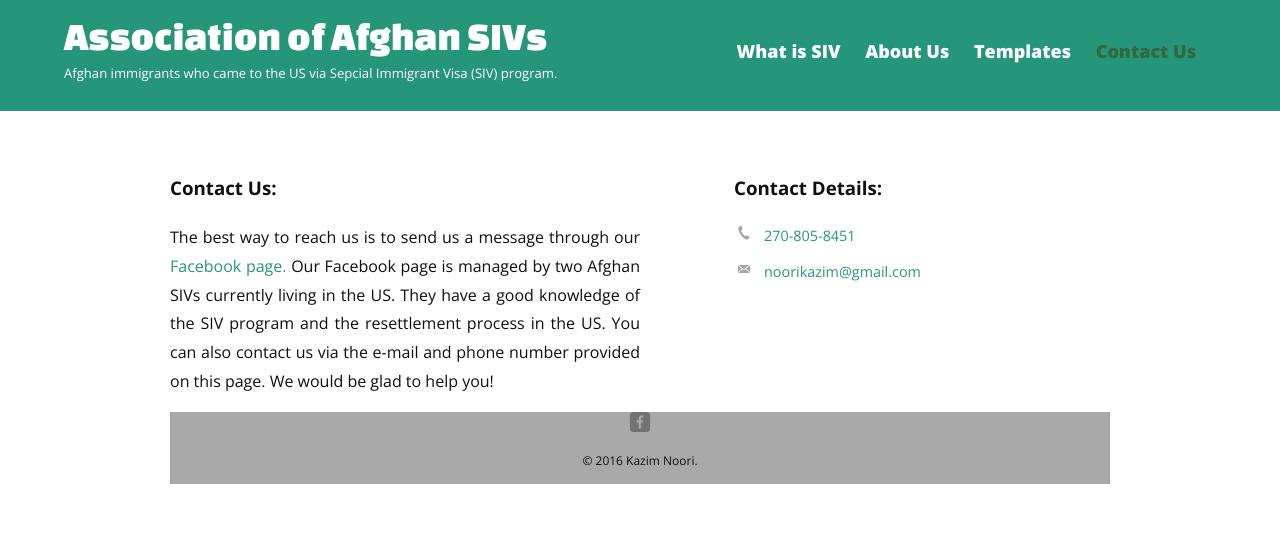
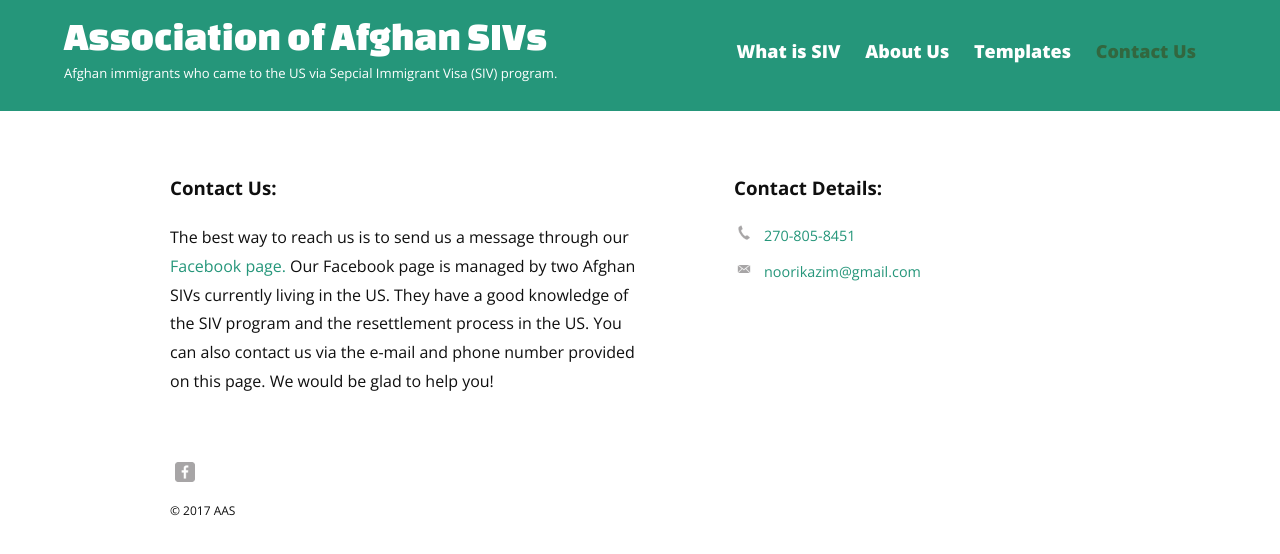
Before and after one commit to kazimnoori/SIV, a plain HTML site: page contact.html in a window 1280 px wide. Drawn offline with nearby package versions, Linux system fonts and the light colour scheme.

Commit message:
Adjust footer

```diff
--- a/contact.html
+++ b/contact.html
@@ -39,11 +39,12 @@
               <li class="mail"><a href="mailto:noorikazim@gmail.com">noorikazim@gmail.com</a></li>
              </ul>
         </Section>
-        <footer>
-          <a href="http://www.facebook.com/mknoori"><img src="img/facebook-wrap.png" alt="Facebook Logo" class="social-icon"></a>
-            <p>&copy; 2016 Kazim Noori.</p>
-        </footer>
-     </div>
+          <footer>
+          <a href="http://www.facebook.com/AfghanSIVApplicants"><img src="img/facebook-wrap.png" alt="Facebook Logo" class="social-icon"></a>
+            <p>&copy; 2017 AAS</p>
+          </footer>
+      </div>
+
   </body>
 
   </html>
--- a/css/main.css
+++ b/css/main.css
@@ -86,12 +86,11 @@ FOOTER
 
 footer {
   font-size: 0.75em;
-  text-align: center;
   clear: both;
   float: left;
-  background: darkgray;
   display: block;
   width: 100%;
+  padding-top: 50px;
 }
 
 .social-icon {
@@ -175,7 +174,8 @@ header {
 
 /* footer color */
 footer {
-  background-color: darkgrey;
+  background-color: #fff;
+
 }
 /* nav background on mobile */
 nav {
--- a/css/responsive.css
+++ b/css/responsive.css
@@ -4,6 +4,9 @@ nav ul li {
   display: inline-block;
 }
 
+body {
+  text-align: left;
+}
 #primary {
   width: 50%;
   float: left;
@@ -14,6 +17,15 @@ nav ul li {
   float: right;
  }
 
+}
+
+/*********************
+TEXT ALIGNMENT ON SMALL SCREENS
+**********************/
+@media screen and (min-width: 300px) {
+  body {
+    text-align: left;
+  }
 }
 
 
```
Also changed, not shown: index.html (+3 -3 lines), templates.html (+6 -5 lines).
